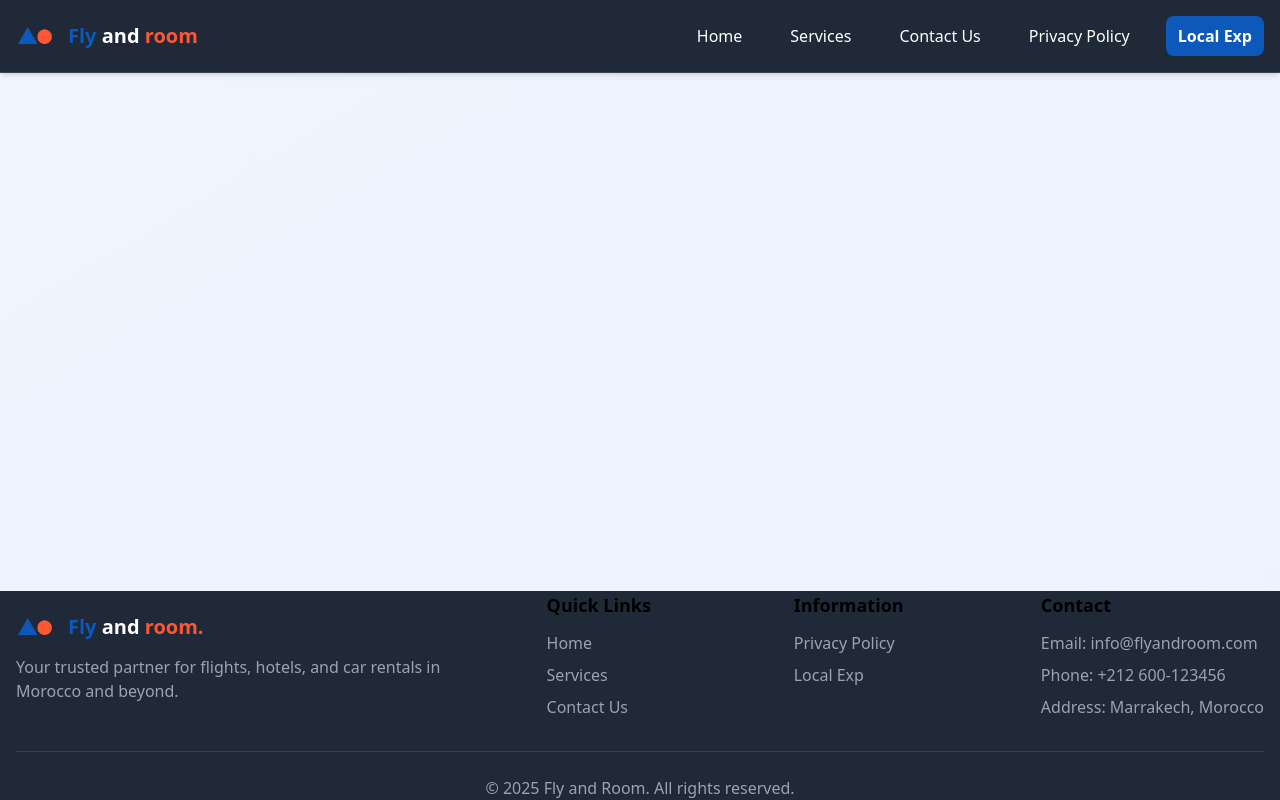
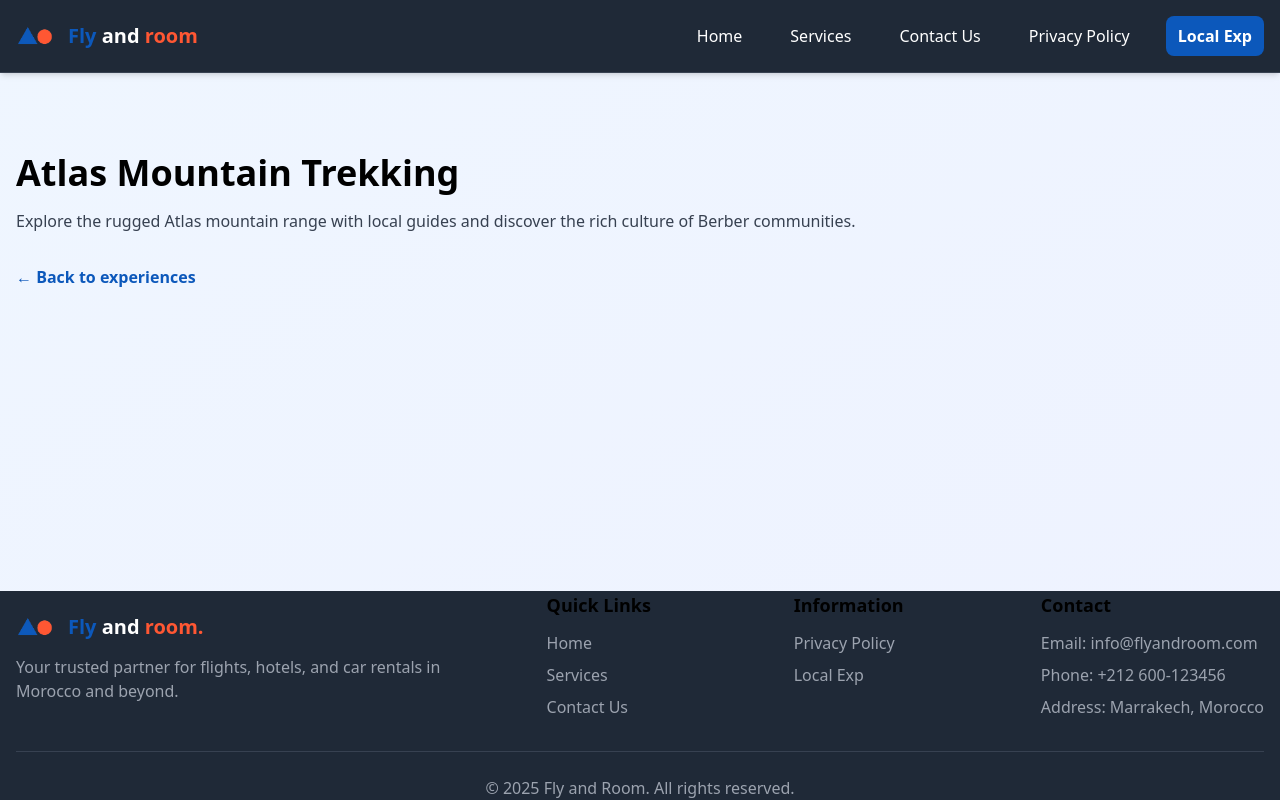
Before and after one commit to noss101/fly-and-room, a React (Vite) app: page /local-exp/atlas-mountain-trekking in a window 1280 px wide. Built offline with nearby package versions, Linux system fonts and the light colour scheme.

Commit message:
Add local experience detail pages

```diff
--- a/src/App.jsx
+++ b/src/App.jsx
@@ -6,7 +6,8 @@ import HomePage from './pages/HomePage';
 import ServicesPage from './pages/ServicesPage';
 import ContactPage from './pages/ContactPage'; // Now this file exists
 import PrivacyPolicyPage from './pages/PrivacyPolicyPage'; // Now this file exists
-import LocalExpPage from './pages/LocalExpPage'; // Now this file exists
+import LocalExpPage from './pages/LocalExpPage';
+import LocalExpDetailPage from './pages/LocalExpDetailPage';
 
 function App() {
   return (
@@ -19,6 +20,7 @@ function App() {
             <Route path="/contact" element={<ContactPage />} />
             <Route path="/privacy" element={<PrivacyPolicyPage />} />
             <Route path="/local-exp" element={<LocalExpPage />} />
+            <Route path="/local-exp/:slug" element={<LocalExpDetailPage />} />
           </Routes>
         </Layout>
       </Router>
--- /dev/null
+++ b/src/data/localExperiences.js
@@ -0,0 +1,38 @@
+export const localExperiences = [
+  {
+    slug: 'marrakech-luxury-riads',
+    title: 'Marrakech Luxury Riads',
+    description: 'Experience authentic Moroccan hospitality in beautifully restored traditional houses.',
+    details: 'Stay in historic riads located in the heart of Marrakech and enjoy personalized service in a luxurious setting.'
+  },
+  {
+    slug: 'sahara-desert-adventures',
+    title: 'Sahara Desert Adventures',
+    description: 'Camel treks, desert camping, and star gazing in the majestic Sahara.',
+    details: 'Embark on camel rides across rolling dunes, spend nights under a starlit sky, and witness breathtaking desert landscapes.'
+  },
+  {
+    slug: 'atlas-mountain-trekking',
+    title: 'Atlas Mountain Trekking',
+    description: 'Hike through breathtaking landscapes and visit traditional Berber villages.',
+    details: 'Explore the rugged Atlas mountain range with local guides and discover the rich culture of Berber communities.'
+  },
+  {
+    slug: 'essaouira-coastal-charm',
+    title: 'Essaouira Coastal Charm',
+    description: 'Relax in this charming coastal town with its blue fishing boats and fresh seafood.',
+    details: 'Stroll through the fortified medina, watch the vibrant fishing port in action, and sample fresh Atlantic seafood.'
+  },
+  {
+    slug: 'fes-cultural-immersion',
+    title: 'Fes Cultural Immersion',
+    description: "Explore the world's oldest medieval city and its vibrant artisan quarters.",
+    details: 'Lose yourself in narrow alleys of the Fes medina and meet artisans preserving centuries-old crafts.'
+  },
+  {
+    slug: 'chefchaouen-blue-city',
+    title: 'Chefchaouen Blue City',
+    description: "Discover the magical blue-washed streets of Morocco's most photogenic city.",
+    details: 'Wander through blue-hued alleys, enjoy panoramic mountain views, and experience this unique destination.'
+  }
+];
--- /dev/null
+++ b/src/pages/LocalExpDetailPage.jsx
@@ -0,0 +1,30 @@
+import React from 'react';
+import { useParams, Link } from 'react-router-dom';
+import { localExperiences } from '../data/localExperiences';
+
+const LocalExpDetailPage = () => {
+  const { slug } = useParams();
+  const exp = localExperiences.find((e) => e.slug === slug);
+
+  if (!exp) {
+    return (
+      <div className="container mx-auto px-4 py-12">
+        <p className="text-center text-gray-600">Experience not found.</p>
+      </div>
+    );
+  }
+
+  return (
+    <div className="container mx-auto px-4 py-12">
+      <h1 className="text-4xl font-bold mb-4">
+        {exp.title}
+      </h1>
+      <p className="text-gray-700 mb-8">{exp.details}</p>
+      <Link to="/local-exp" className="text-primary font-semibold hover:underline">
+        &larr; Back to experiences
+      </Link>
+    </div>
+  );
+};
+
+export default LocalExpDetailPage;
--- a/src/pages/LocalExpPage.jsx
+++ b/src/pages/LocalExpPage.jsx
@@ -1,38 +1,9 @@
 import React from 'react';
+import { Link } from 'react-router-dom';
+import { localExperiences } from '../data/localExperiences';
 
 const LocalExpPage = () => {
-  const experiences = [
-    {
-      title: "Marrakech Luxury Riads",
-      description: "Experience authentic Moroccan hospitality in beautifully restored traditional houses.",
-      image: "/images/marrakech-riad.jpg"
-    },
-    {
-      title: "Sahara Desert Adventures",
-      description: "Camel treks, desert camping, and star gazing in the majestic Sahara.",
-      image: "/images/sahara-desert.jpg"
-    },
-    {
-      title: "Atlas Mountain Trekking",
-      description: "Hike through breathtaking landscapes and visit traditional Berber villages.",
-      image: "/images/atlas-mountains.jpg"
-    },
-    {
-      title: "Essaouira Coastal Charm",
-      description: "Relax in this charming coastal town with its blue fishing boats and fresh seafood.",
-      image: "/images/essaouira.jpg"
-    },
-    {
-      title: "Fes Cultural Immersion",
-      description: "Explore the world's oldest medieval city and its vibrant artisan quarters.",
-      image: "/images/fes-medina.jpg"
-    },
-    {
-      title: "Chefchaouen Blue City",
-      description: "Discover the magical blue-washed streets of Morocco's most photogenic city.",
-      image: "/images/chefchaouen.jpg"
-    }
-  ];
+  const experiences = localExperiences;
 
   return (
     <div className="container mx-auto px-4 py-12">
@@ -48,16 +19,20 @@ const LocalExpPage = () => {
 
       <div className="grid grid-cols-1 md:grid-cols-2 lg:grid-cols-3 gap-8">
         {experiences.map((exp, index) => (
-          <div key={index} className="bg-white rounded-xl overflow-hidden shadow-lg transition-transform hover:scale-[1.02]">
+          <Link
+            key={index}
+            to={`/local-exp/${exp.slug}`}
+            className="bg-white rounded-xl overflow-hidden shadow-lg transition-transform hover:scale-[1.02]"
+          >
             <div className="h-48 bg-gray-200 border-2 border-dashed rounded-t-xl"></div>
             <div className="p-6">
               <h3 className="text-xl font-bold mb-2">{exp.title}</h3>
               <p className="text-gray-600 mb-4">{exp.description}</p>
-              <button className="text-primary font-semibold hover:underline">
+              <span className="text-primary font-semibold hover:underline">
                 Discover Experience
-              </button>
+              </span>
             </div>
-          </div>
+          </Link>
         ))}
       </div>
     </div>
```
